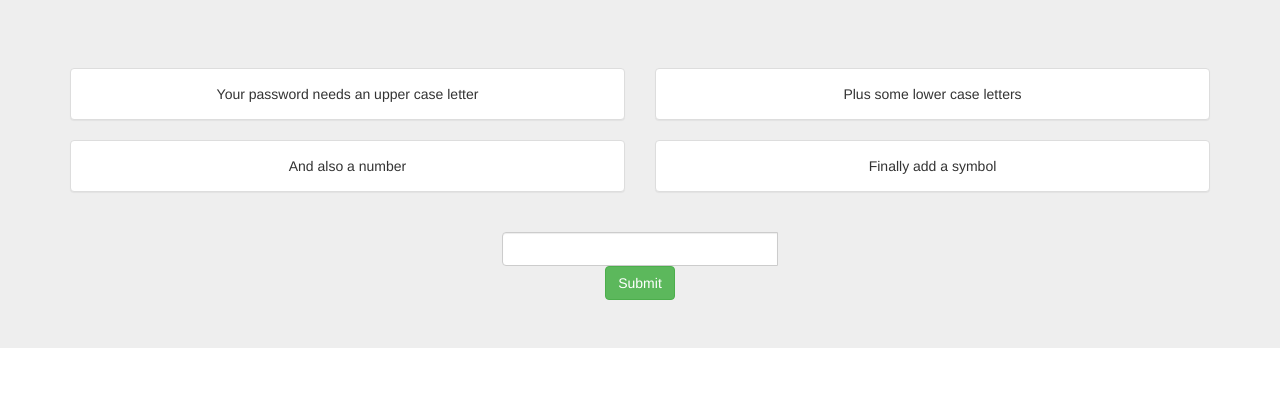
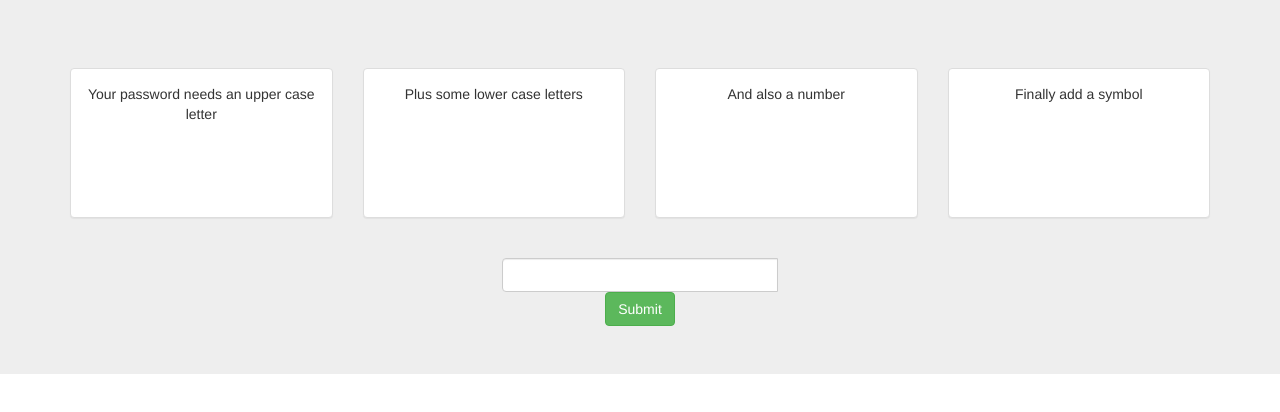
Before and after one commit to IS0metric/hcs_team_project, a plain HTML site: page index.html in a window 1280 px wide. Drawn offline with nearby package versions, Linux system fonts and the light colour scheme; some packages are replaced by stand-ins of ours.

Commit message:
Boxes changed

```diff
--- a/static/style.css
+++ b/static/style.css
@@ -2,3 +2,7 @@
     margin: 0 auto;
     float: none;
 }
+
+.panel{
+    height:150px;
+    }
--- a/templates/checker.html
+++ b/templates/checker.html
@@ -1,37 +1,36 @@
 <div class="jumbotron text-center">
   <head>
-    <title>Bootstrap Case</title>
+    <title>Password Checker</title>
     <meta charset="utf-8">
     <meta name="viewport" content="width=device-width, initial-scale=1">
-    <link rel="stylesheet" href="https://maxcdn.bootstrapcdn.com/bootstrap/3.3.7/css/bootstrap.min.css">
-    <script src="https://ajax.googleapis.com/ajax/libs/jquery/3.1.1/jquery.min.js"></script>
+
     <script src="https://maxcdn.bootstrapcdn.com/bootstrap/3.3.7/js/bootstrap.min.js"></script>
   </head>
   <h1>{{ test_message }}</h1>
   <div class="container">
     <div class="row">
-      <div class="col-sm-6">
+      <div class="col-sm-3">
 	    <div class="panel panel-default">
 	      <div class="panel-body">
 		    Your password needs an upper case letter
 		  </div>
 	    </div>
 	   </div>
-	   <div class="col-sm-6">
+	   <div class="col-sm-3">
 	    <div class="panel panel-default">
 	      <div class="panel-body">
 		    Plus some lower case letters
 		  </div>
 	    </div>
 	   </div>
-	   <div class="col-sm-6">
+	   <div class="col-sm-3">
 	    <div class="panel panel-default">
 	      <div class="panel-body">
 		    And also a number
 		  </div>
 	    </div>
 	   </div>
-	   <div class="col-sm-6">
+	   <div class="col-sm-3">
 	    <div class="panel panel-default">
 	      <div class="panel-body">
 		    Finally add a symbol
```
